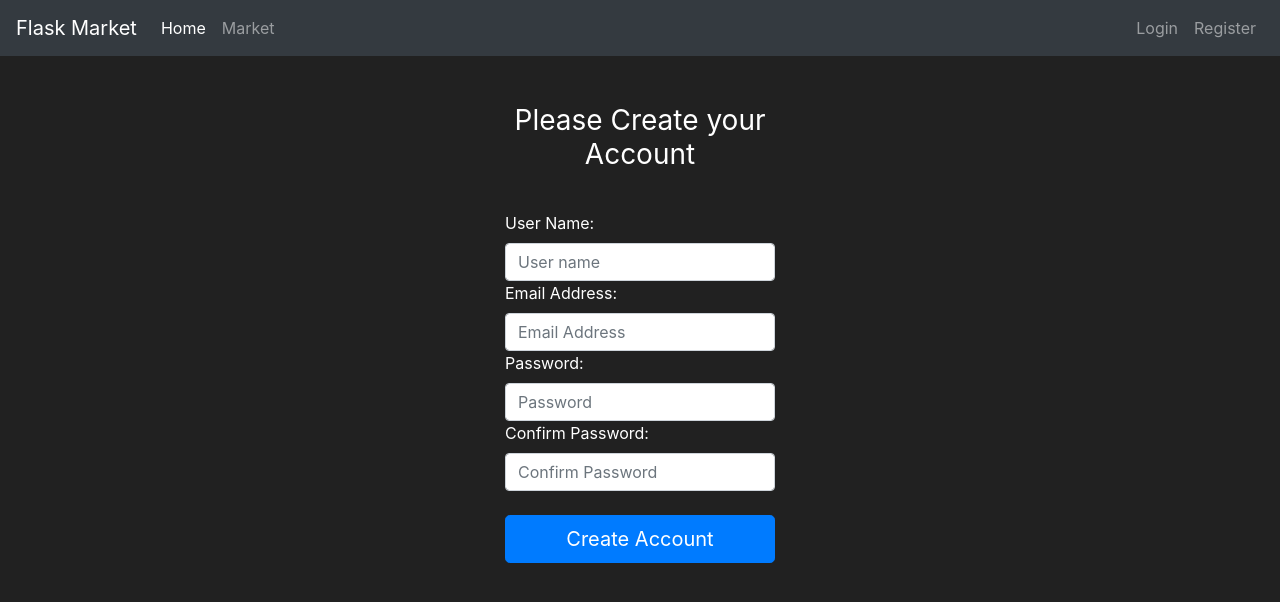
After one commit to wilantury/python_flask_ecommerce, a Flask app: page /signup in a window 1280 px wide. The commit adds this page. Shown: the top 602 px of the page. Run offline with Flask 2, Linux system fonts and the light colour scheme; some libraries are stand-ins or nearby versions.

Commit message:
[ADD] Signup page and Form with Flask.

```diff
--- a/market/__init__.py
+++ b/market/__init__.py
@@ -5,6 +5,7 @@ from flask_sqlalchemy import SQLAlchemy
 
 app = Flask(__name__)
 app.config['SQLALCHEMY_DATABASE_URI'] = 'sqlite:///market.db'
+app.config['SECRET_KEY'] = '3fb6498c3bf54d4b3e1d04f0'
 
 db = SQLAlchemy(app)
 
--- /dev/null
+++ b/market/forms.py
@@ -0,0 +1,9 @@
+from flask_wtf import FlaskForm
+from wtforms import StringField, PasswordField, SubmitField
+
+class RegisterForm(FlaskForm):
+    username = StringField(label='User Name:')
+    email_address = StringField(label='Email Address:')
+    password1 = PasswordField(label='Password:')
+    password2 = PasswordField(label='Confirm Password:')
+    submit = SubmitField(label='Create Account')
--- a/market/models.py
+++ b/market/models.py
@@ -1,4 +1,3 @@
-from sqlalchemy.orm import backref
 from market import db
 
 class User(db.Model):
--- a/market/routes.py
+++ b/market/routes.py
@@ -4,7 +4,8 @@ from market import app
 from flask import render_template
 # Models
 from market.models import Item
-
+# Forms
+from market.forms import RegisterForm
 
 @app.route("/")
 @app.route("/home")
@@ -16,6 +17,11 @@ def market_page():
     items = Item.query.all()
     return render_template('market.html', items=items)
 
+@app.route("/signup")
+def signup():
+    form = RegisterForm()
+    return render_template('signup.html', form=form )
+
 @app.route("/about/<username>")
 def about_page(username):
     return f'<h2>This is about page of {username}</h2>'
--- a/market/templates/base.html
+++ b/market/templates/base.html
@@ -29,10 +29,10 @@
                 </ul>
                 <ul class="navbar-nav">
                     <li class="nav-item">
-                        <a class="nav-link" href="#">Login</a>
+                        <a class="nav-link" href="">Login</a>
                     </li>
                     <li class="nav-item">
-                        <a class="nav-link" href="#">Register</a>
+                        <a class="nav-link" href="{{ url_for('signup')}}">Register</a>
                     </li>
                 </ul>
             </div>
--- /dev/null
+++ b/market/templates/signup.html
@@ -0,0 +1,34 @@
+{% extends 'base.html' %}
+
+{% block title %}
+    signup
+{% endblock title %}
+
+{% block content %}
+    <div class="container" style="max-width:300px">
+            <br>
+            <br>
+            <h1 class="h3 mb-3 font-weight-normal" style="text-align:center">
+                Please Create your Account
+            </h1>
+            <br>
+        <form method="POST" class="form-register" style="color: white">
+            {{ form.username.label() }}
+            {{ form.username(class="form-control", placeholder="User name") }}
+
+            {{ form.email_address.label() }}
+            {{ form.email_address(class="form-control", placeholder="Email Address") }}
+
+            {{ form.password1.label() }}
+            {{ form.password1(class="form-control", placeholder="Password") }}
+
+            {{ form.password2.label() }}
+            {{ form.password2(class="form-control", placeholder="Confirm Password") }}
+
+            <br>
+
+            {{ form.submit(class="btn btn-lg btn-block btn-primary") }}
+
+        </form>
+    </div>
+{% endblock content %}
```
